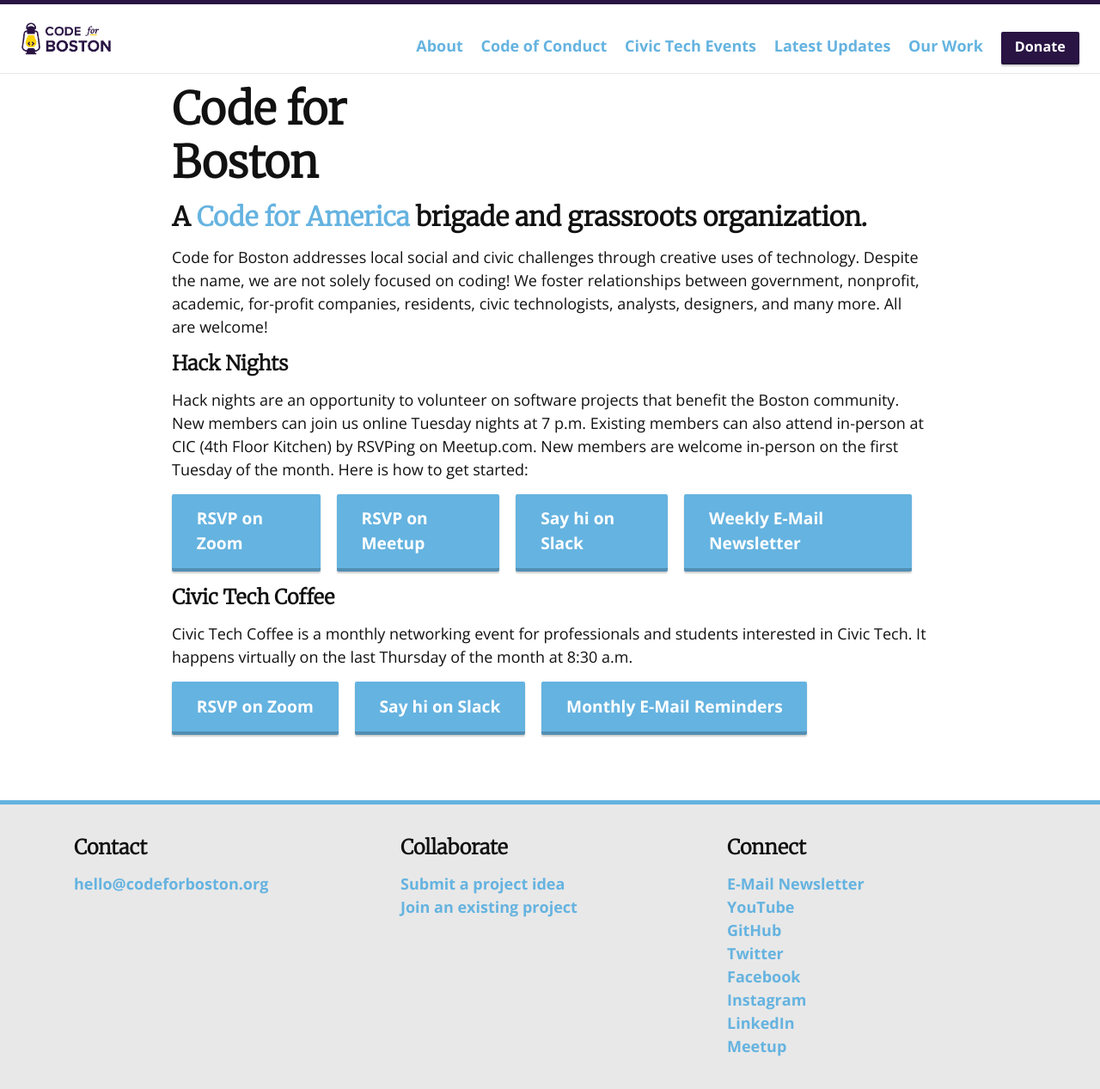
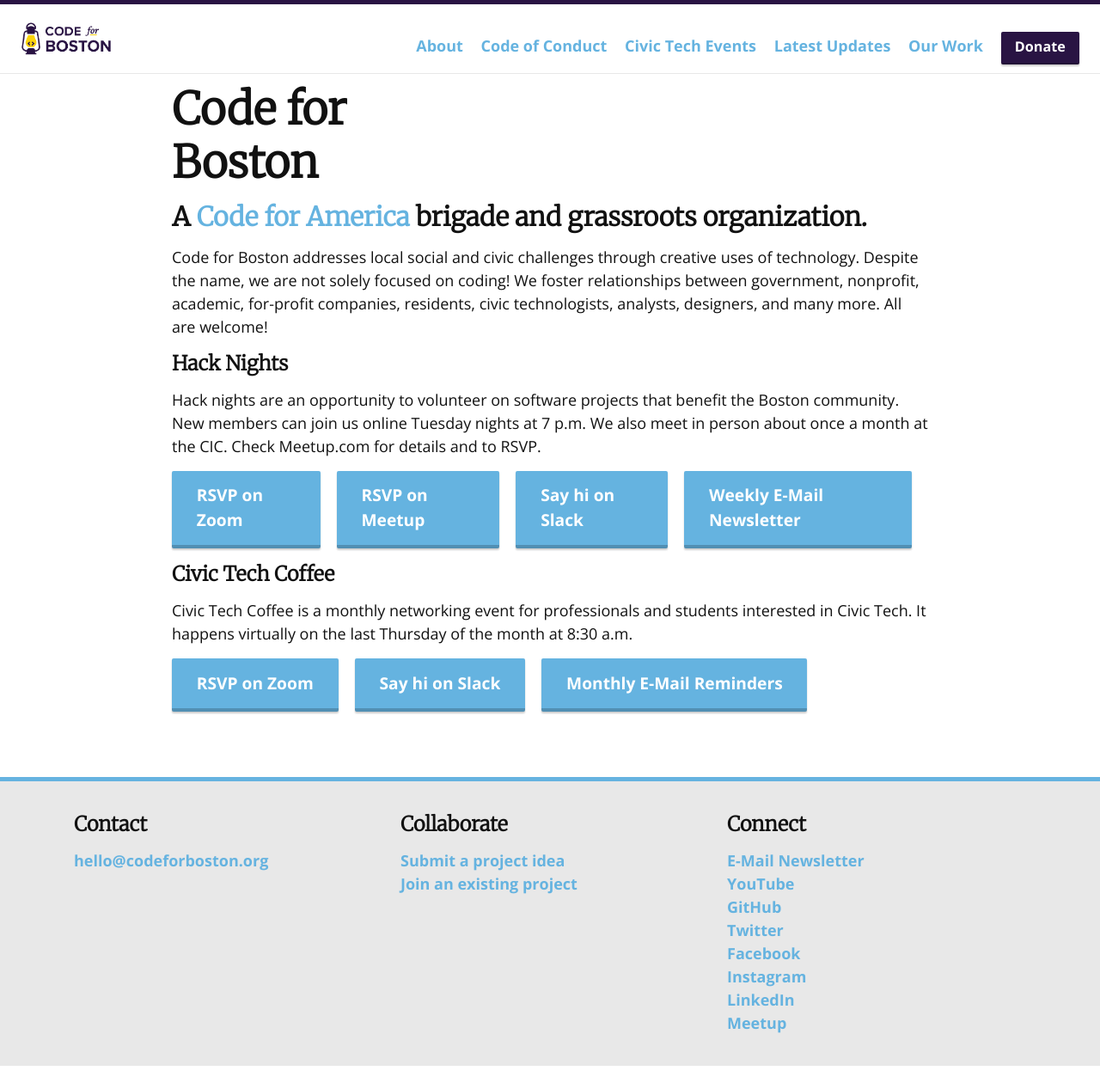
Before and after one commit to codeforboston/codeforboston.org, a Jekyll site: the page built from index.html, in a window 1280 px wide. Shown: the whole page at 86% size. Built offline with Jekyll 4.4.1, drawn with Linux system fonts in a browser that asks for light colours; nearby versions of some CDN libraries; after the commit the page ends 1240 px from its top, so only the background shows below that.

Commit message:
Updated front page copy to reflect new in-person schedule

```diff
--- a/index.html
+++ b/index.html
@@ -25,8 +25,10 @@
      Hack Nights
     </h3>
     <p>
-      Hack nights are an opportunity to volunteer on software projects that benefit the Boston community.
-      New members can join us online Tuesday nights at 7 p.m. Existing members can also attend in-person at CIC (4th Floor Kitchen) by RSVPing on Meetup.com. New members are welcome in-person on the first Tuesday of the month. Here is how to get started:
+      Hack nights are an opportunity to volunteer on software projects that
+      benefit the Boston community. New members can join us online Tuesday
+      nights at 7 p.m. We also meet in person about once a month at the
+      CIC. Check Meetup.com for details and to RSVP.
     </p>
   </div>
 
```
